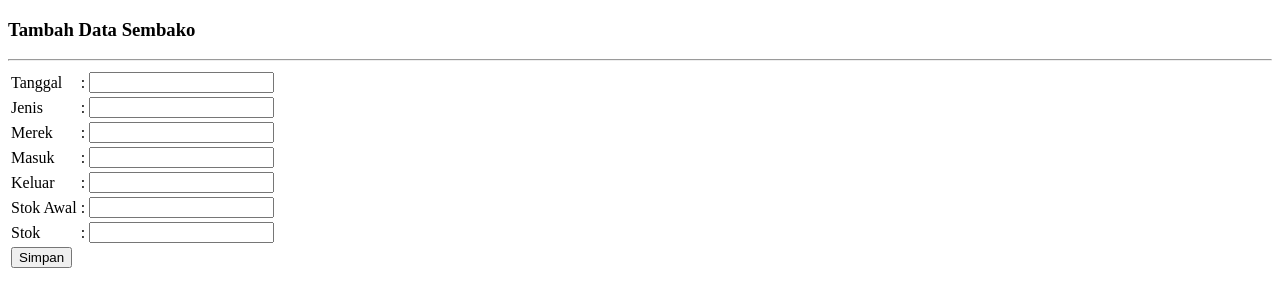
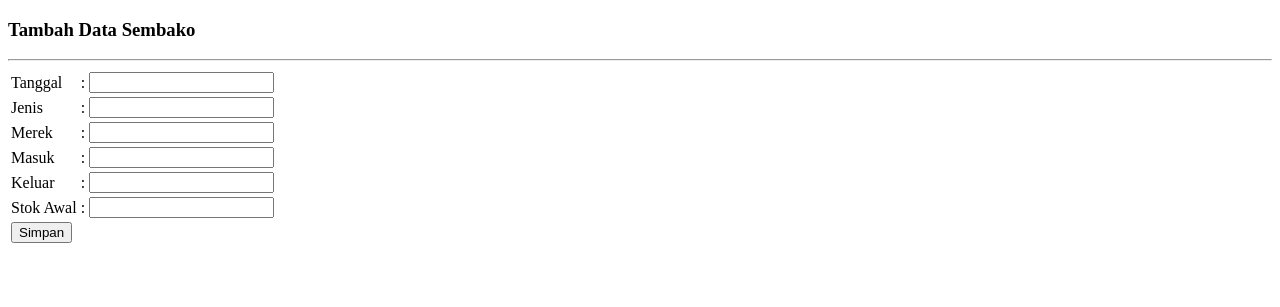
Before and after one commit to yazidazfa/sembako, a PHP site: page /tambah.php in a window 1280 px wide. Shown: the top 307 px of the page. Run offline with PHP 8.4, Linux system fonts and the light colour scheme.

Commit message:
Update tambah.php

```diff
--- a/tambah.php
+++ b/tambah.php
@@ -39,11 +39,6 @@
                     <td><input type="text" name="stok_awal"/></td>
                 </tr>
                 <tr>
-                    <td>Stok</td>
-                    <td>:</td>
-                    <td><input type="text" name="stok"/></td>
-                </tr>
-                <tr>
                     <td><button type="submit" name="submit_simpan">Simpan</td>
                 </tr>
             </table>
```
